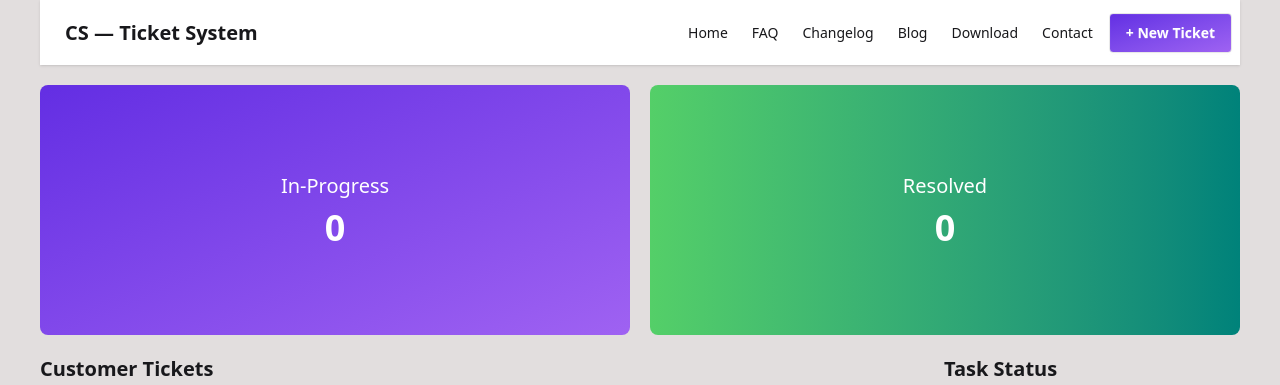
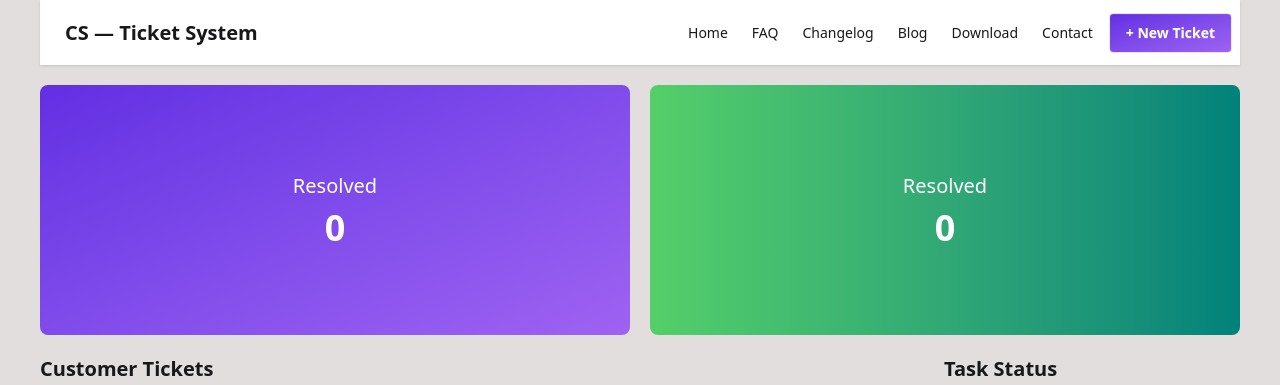
Before and after one commit to pijush512/Assignment7, a React (Vite) app: page / in a window 1280 px wide. Shown: the top 385 px of the page. Built offline with nearby package versions, Linux system fonts and the light colour scheme.

Commit message:
Final commit

```diff
--- a/src/Component/Banner/Banner.jsx
+++ b/src/Component/Banner/Banner.jsx
@@ -1,35 +1,23 @@
+import React from "react";
 
-
-
-
-import React from 'react';
-import banner1 from '../../assets/vector1.png'
-import banner2 from '../../assets/vector2.png'
-import shakib from '../../assets/Shakib.jpg'
-
-const Banner = ({inprogress}) => {
+const Banner = ({ inprogress }) => {
   return (
-        <div className='mt-5 max-w-[1200px] mx-auto flex justify-between gap-5'>
-
-            <div className='w-[780px] h-[250px] bg-cover bg-no-repeat flex items-center justify-center rounded-lg'
-            style={{
-                backgroundImage: `linear-gradient(to bottom right, #632EE3, #9F62F2), url(${shakib})`}}>
+    <div className="mt-5 max-w-[1200px] mx-auto flex justify-between gap-5">
+      <div className="w-[780px] h-[250px] bg-gradient-to-br from-[#632EE3] to-[#9F62F2] rounded-lg flex items-center justify-center">
         <div>
-                    <h1 className='text-center text-xl mb-2 text-white'>In-Progress</h1>
-                    <h1 className='text-white text-center  font-bold text-4xl'>{inprogress}</h1>
+          <h1 className="text-center text-xl mb-2 text-white">Resolved</h1>
+          <h1 className="text-white text-center  font-bold text-4xl">{inprogress}</h1>
         </div>
       </div>
 
-            <div className='w-[780px] h-[250px] bg-gradient-to-r from-[#54CF68] to-[#00827A] rounded-lg flex items-center justify-center' >
+      <div className="w-[780px] h-[250px] bg-gradient-to-r from-[#54CF68] to-[#00827A] rounded-lg flex items-center justify-center">
         <div>
-                    <h1 className='text-center text-xl mb-2 text-white'>Resolved</h1>
-                    <h1 className='text-white text-center  font-bold text-4xl'>0</h1>
+          <h1 className="text-center text-xl mb-2 text-white">Resolved</h1>
+          <h1 className="text-white text-center  font-bold text-4xl">0</h1>
         </div>
       </div>
-
     </div>
-
-    )
+  );
 };
 
 export default Banner;
```
Lines whose indentation alone changed are shown as unchanged.
